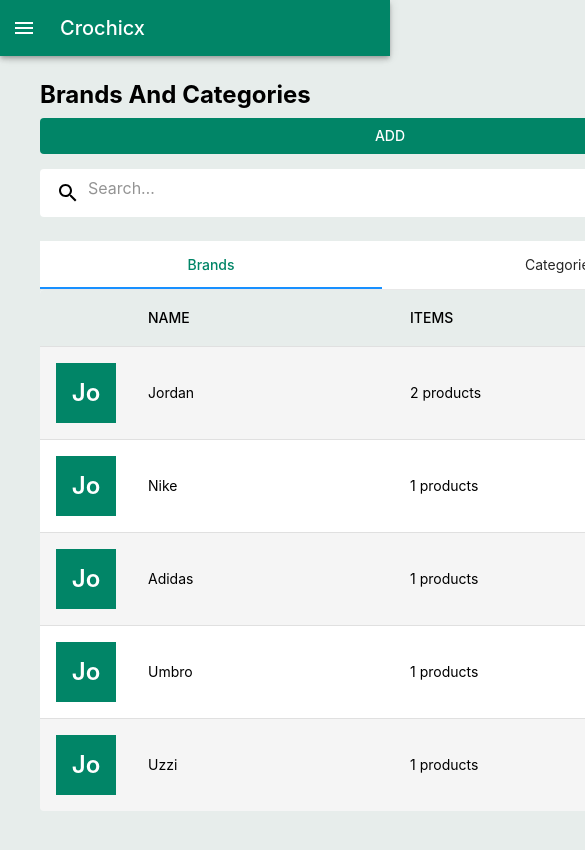
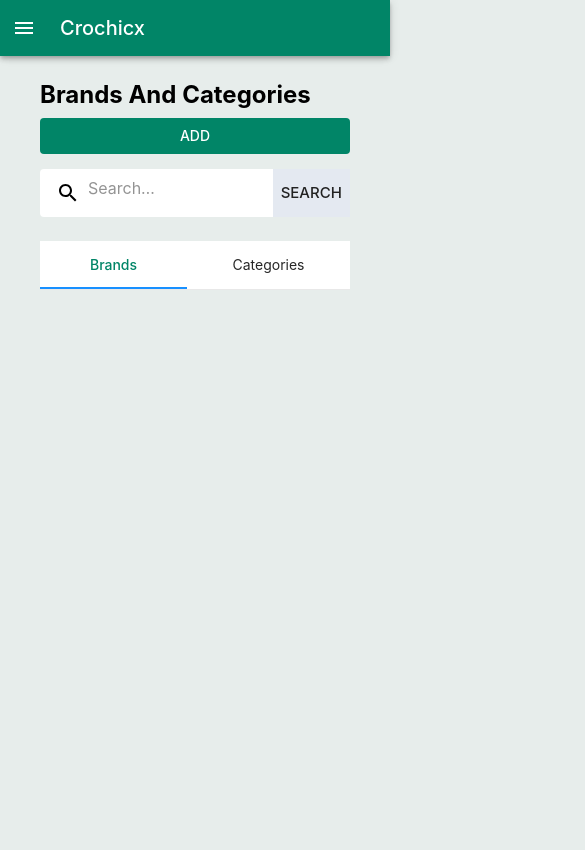
Before and after one commit to benoitthefirst/processx, a Next.js app: page /portal/store/brands-and-categories in a window 390 px wide. Shown: the top 850 px of the page, 585 px wide, since content can reach past the window. Built offline with nearby package versions, Linux system fonts and the light colour scheme.

Commit message:
search responsiveness

```diff
--- a/src/app/portal/(account)/store/brands-and-categories/page.tsx
+++ b/src/app/portal/(account)/store/brands-and-categories/page.tsx
@@ -111,13 +111,13 @@
   const theme = useTheme();
 
   const [brands, setBrands] = React.useState<any[]>(brandsData);
-  const [value, setValue] = React.useState(0);
+  const [active, setActive] = React.useState(0);
   const [state, setState] = React.useState(false);
   const [name, setName] = React.useState("");
   const [color, setColor] = React.useState("");
 
   const handleChange = (event: React.SyntheticEvent, newValue: number) => {
-    setValue(newValue);
+    setActive(newValue);
   };
 
   const isMobile = useMediaQuery(theme.breakpoints.down("md"));
@@ -189,7 +189,7 @@
           <Box sx={{ bgcolor: "#fff", mt: 3 }}>
             <AntTabs
               centered
-              value={value}
+              value={active}
               onChange={handleChange}
               aria-label="ant example"
               variant="fullWidth"
@@ -198,7 +198,8 @@
               <AntTab label="Categories" />
             </AntTabs>
           </Box>
-          <CustomizedTables data={value == 0 ? brands : categoriesData} />
+          {/* <CustomizedTables data={active == 0 ? brands : categoriesData} />
+           */}
           {!brands && (
             <Empty
               title="Your business currently has no brands and categories or
--- a/src/app/portal/(account)/templates/search.tsx
+++ b/src/app/portal/(account)/templates/search.tsx
@@ -1,7 +1,7 @@
 import React from "react";
 import SearchIcon from "@mui/icons-material/Search";
 import { styled, alpha } from "@mui/material/styles";
-import { Box, Button, Grid, InputBase } from "@mui/material";
+import { Box, Button, Unstable_Grid2 as Grid, InputBase } from "@mui/material";
 
 const Search = styled("div")(({ theme }) => ({
   position: "relative",
@@ -46,13 +46,13 @@
         <SearchIcon />
       </SearchIconWrapper>
       <Grid container>
-        <Grid xs={11}>
+        <Grid xs={9} md={11}>
           <StyledInputBase
             placeholder="Search…"
             inputProps={{ "aria-label": "search" }}
           />
         </Grid>
-        <Grid xs={1}>
+        <Grid xs={3} md={1}>
           <Button
             size="large"
             variant="contained"
```
